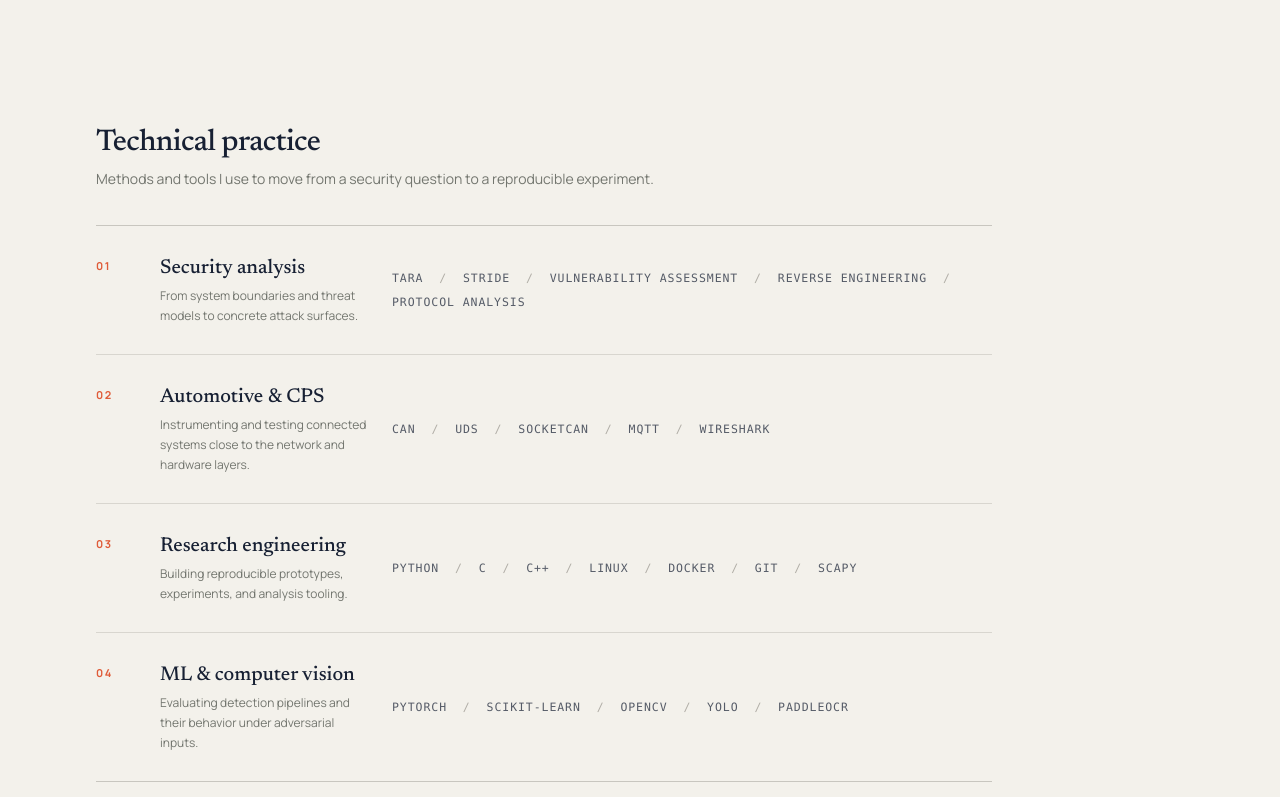
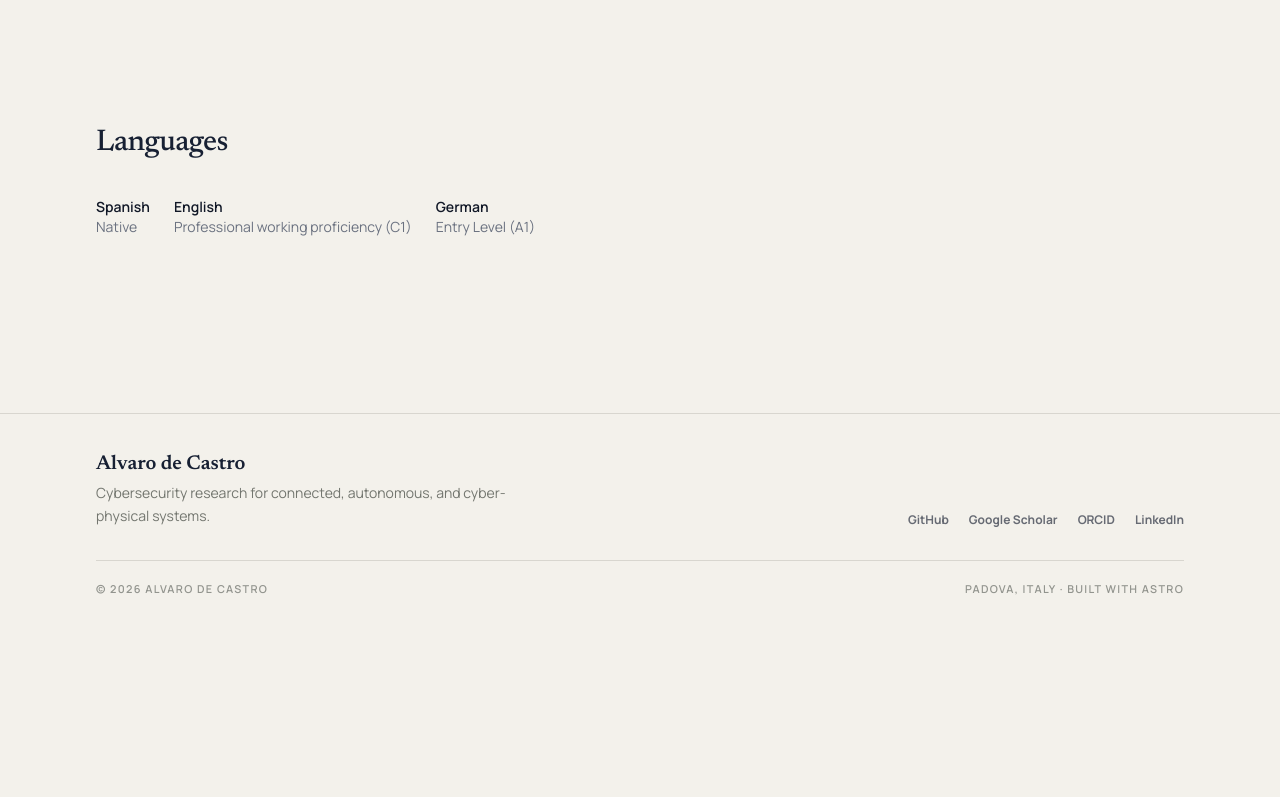
Before and after one commit to alvarodcastro/alvarodcastro.github.io, an Astro site: page /about in a window 1280 px wide. Shown: the part 2143-2940 px from the top of the page. After the commit the page ends 2776 px from the top, so only its background shows below. Built offline with nearby package versions, Linux system fonts and the light colour scheme; Astro itself is replaced by a stand-in of ours.

Commit message:
Remove technical practice section

```diff
--- a/src/data/experience.ts
+++ b/src/data/experience.ts
@@ -25,12 +25,6 @@ export interface ServiceItem {
   role: string;
   venue: string;
   year?: string;
-}
-
-export interface TechnicalPracticeItem {
-  title: string;
-  description: string;
-  stack: string[];
 }
 
 export const education: EducationItem[] = [
@@ -121,29 +115,6 @@ export const service: ServiceItem[] = [
   // { role: 'Reviewer', venue: 'ACNS Workshop on Automotive and Industrial Cyber Security (AutoSec)', year: '2024' },
 ];
 
-export const technicalPractice: TechnicalPracticeItem[] = [
-  {
-    title: 'Security analysis',
-    description: 'From system boundaries and threat models to concrete attack surfaces.',
-    stack: ['TARA', 'STRIDE', 'Vulnerability assessment', 'Reverse engineering', 'Protocol analysis'],
-  },
-  {
-    title: 'Automotive & CPS',
-    description: 'Instrumenting and testing connected systems close to the network and hardware layers.',
-    stack: ['CAN', 'UDS', 'SocketCAN', 'MQTT', 'Wireshark'],
-  },
-  {
-    title: 'Research engineering',
-    description: 'Building reproducible prototypes, experiments, and analysis tooling.',
-    stack: ['Python', 'C', 'C++', 'Linux', 'Docker', 'Git', 'Scapy'],
-  },
-  {
-    title: 'ML & computer vision',
-    description: 'Evaluating detection pipelines and their behavior under adversarial inputs.',
-    stack: ['PyTorch', 'scikit-learn', 'OpenCV', 'YOLO', 'PaddleOCR'],
-  },
-];
-
 export const skills = {
   research: [
     'Vulnerability Assessment',
--- a/src/pages/about.astro
+++ b/src/pages/about.astro
@@ -3,7 +3,7 @@ import PageLayout from '@/layouts/PageLayout.astro';
 import Section from '@/components/ui/Section.astro';
 import TimelineItem from '@/components/academic/TimelineItem.astro';
 import { profile } from '@/data/profile';
-import { education, experience, skills, service, awards, technicalPractice } from '@/data/experience';
+import { education, experience, skills, service, awards } from '@/data/experience';
 ---
 
 <PageLayout
@@ -47,35 +47,6 @@ import { education, experience, skills, service, awards, technicalPractice } fro
           description={item.description}
           last={i === education.length - 1}
         />
-      ))}
-    </div>
-  </Section>
-
-  <!-- Technical practice -->
-  <Section
-    id="technical-practice"
-    title="Technical practice"
-    subtitle="Methods and tools I use to move from a security question to a reproducible experiment."
-  >
-    <div class="max-w-4xl border-y border-[#c8c6bf]">
-      {technicalPractice.map((practice, index) => (
-        <article class="grid gap-3 border-b border-[#d8d6cf] py-6 last:border-0 sm:grid-cols-[2.5rem_13rem_1fr] sm:gap-6 sm:py-7">
-          <span class="pt-1 text-[0.68rem] font-bold tracking-[0.14em] text-[#DF5B38]">
-            0{index + 1}
-          </span>
-          <div>
-            <h3 class="font-serif text-xl font-medium text-[#172033]">{practice.title}</h3>
-            <p class="mt-1 text-xs leading-5 text-[#73766f]">{practice.description}</p>
-          </div>
-          <p class="self-center font-mono text-[0.72rem] font-medium uppercase leading-6 tracking-[0.08em] text-[#555b67]">
-            {practice.stack.map((technology, technologyIndex) => (
-              <span>
-                {technology}
-                {technologyIndex < practice.stack.length - 1 && <span class="mx-2 text-[#b0ada6]">/</span>}
-              </span>
-            ))}
-          </p>
-        </article>
       ))}
     </div>
   </Section>
```
